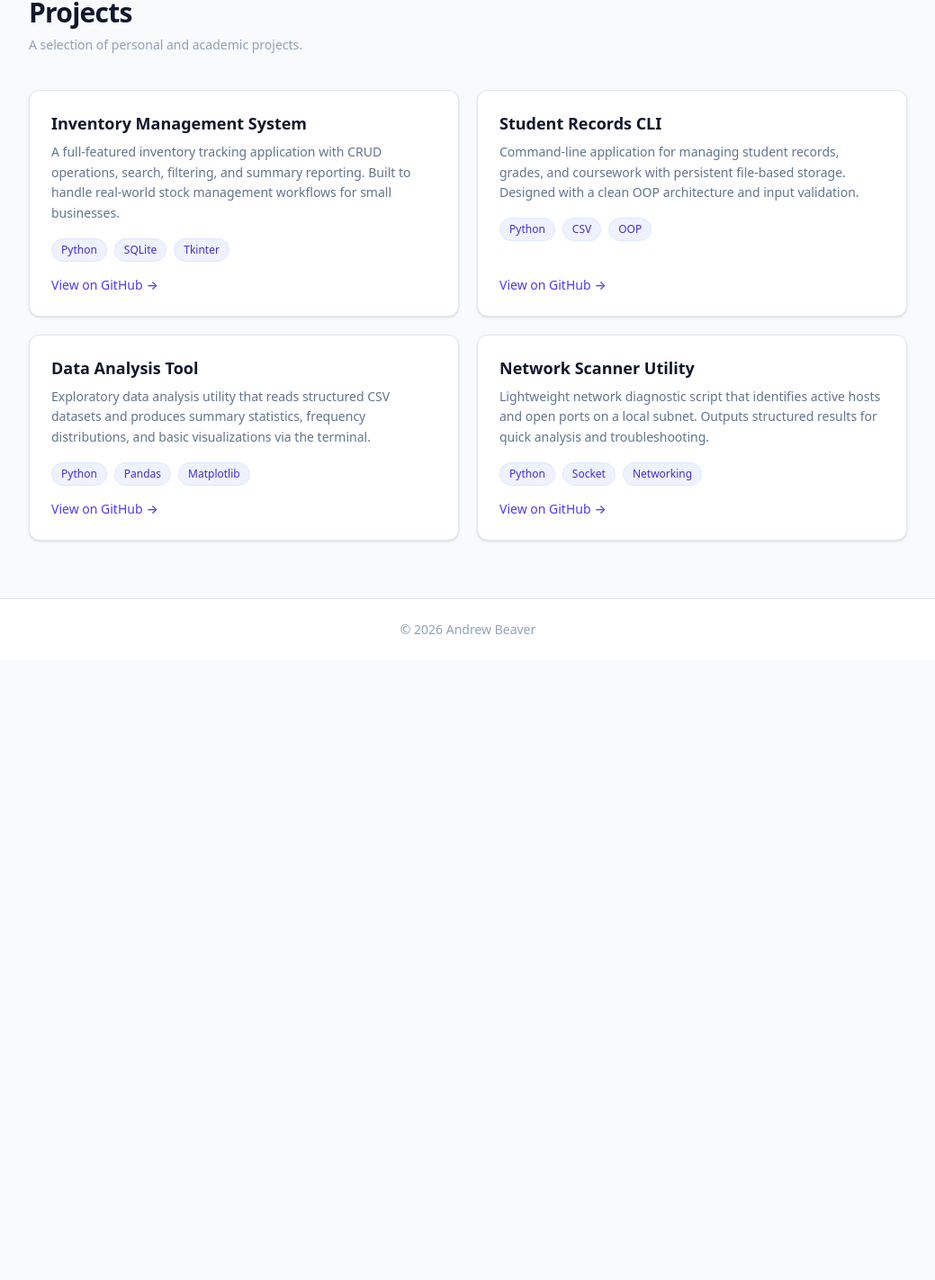
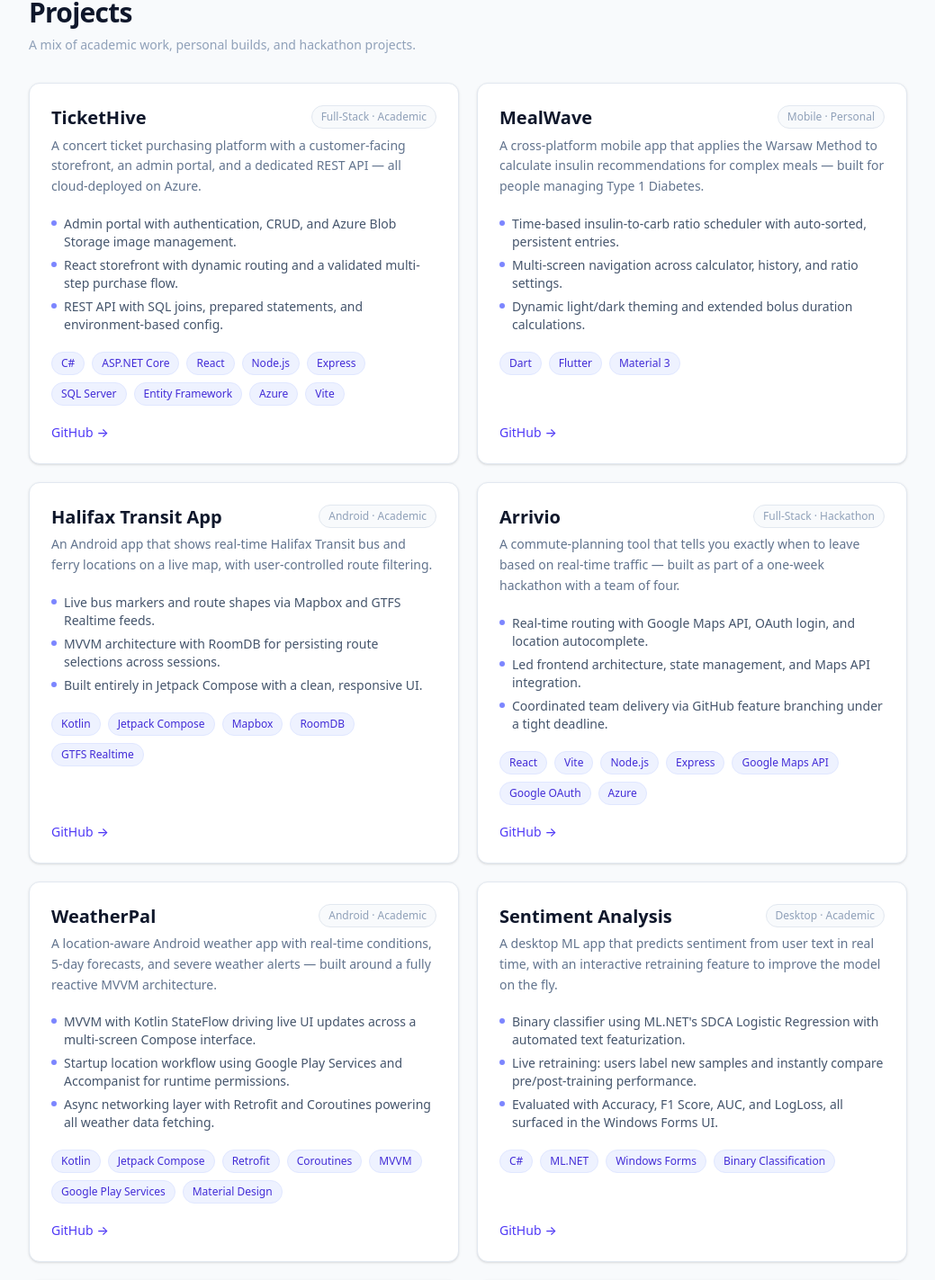
Before and after one commit to andbeaver/andrew-beaver-portfolio, a Next.js app in the folder my-portfolio/: page /projects in a window 1280 px wide. Shown: the part 155-1578 px from the top of the page at 90% size, without its empty margins (120-1159 px from the left). Before the commit the page ends 889 px from the top, so only its background shows below. Built offline with nearby package versions, Linux system fonts and the light colour scheme.

Commit message:
feat: enhance project details and structure in ProjectCard and projects data

```diff
--- a/my-portfolio/app/projects/page.tsx
+++ b/my-portfolio/app/projects/page.tsx
@@ -10,12 +10,12 @@ export const metadata: Metadata = {
 export default function ProjectsPage() {
   return (
     <section className="max-w-5xl mx-auto px-6 py-16">
-      <div className="mb-10">
+      <div className="mb-8">
         <h1 className="text-3xl font-bold text-slate-900 tracking-tight">
           Projects
         </h1>
         <p className="text-slate-400 mt-2 text-sm">
-          A selection of personal and academic projects.
+          A mix of academic work, personal builds, and hackathon projects.
         </p>
       </div>
 
--- a/my-portfolio/components/ProjectCard.tsx
+++ b/my-portfolio/components/ProjectCard.tsx
@@ -2,28 +2,49 @@ import Link from "next/link";
 
 interface ProjectCardProps {
   title: string;
+  tag: string;
   description: string;
   techStack: string[];
+  bullets: string[];
   githubUrl: string;
+  liveUrl?: string;
 }
 
 export default function ProjectCard({
   title,
+  tag,
   description,
   techStack,
+  bullets,
   githubUrl,
+  liveUrl,
 }: ProjectCardProps) {
   return (
-    <div className="bg-white border border-slate-200 rounded-xl p-6 flex flex-col gap-4 shadow-sm hover:shadow-md hover:border-indigo-200 transition-all">
-      <div>
-        <h3 className="font-semibold text-slate-900 text-lg leading-snug">
+    <div className="bg-white border border-slate-200 rounded-xl p-6 flex flex-col gap-5 shadow-sm hover:shadow-md hover:border-indigo-200 transition-all">
+      {/* Header */}
+      <div className="flex flex-col gap-1.5">
+        <div className="flex items-start justify-between gap-3">
+          <h3 className="font-bold text-slate-900 text-xl leading-snug">
             {title}
           </h3>
-        <p className="text-slate-500 text-sm mt-2 leading-relaxed">
-          {description}
-        </p>
+          <span className="shrink-0 text-xs font-medium text-slate-400 bg-slate-50 border border-slate-200 px-2.5 py-1 rounded-full">
+            {tag}
+          </span>
+        </div>
+        <p className="text-slate-500 text-sm leading-relaxed">{description}</p>
       </div>
 
+      {/* Bullets */}
+      <ul className="flex flex-col gap-1.5">
+        {bullets.map((b) => (
+          <li key={b} className="flex items-start gap-2 text-sm text-slate-600">
+            <span className="mt-1.5 shrink-0 w-1.5 h-1.5 rounded-full bg-indigo-400" />
+            {b}
+          </li>
+        ))}
+      </ul>
+
+      {/* Tech stack */}
       <div className="flex flex-wrap gap-2">
         {techStack.map((tech) => (
           <span
@@ -35,15 +56,29 @@ export default function ProjectCard({
         ))}
       </div>
 
+      {/* Links */}
+      <div className="mt-auto flex items-center gap-4">
         <Link
           href={githubUrl}
           target="_blank"
           rel="noopener noreferrer"
-        className="mt-auto text-sm text-indigo-600 hover:text-indigo-800 font-medium transition-colors inline-flex items-center gap-1"
+          className="text-sm text-indigo-600 hover:text-indigo-800 font-medium transition-colors inline-flex items-center gap-1"
         >
-        View on GitHub
+          GitHub
           <span aria-hidden="true">&rarr;</span>
         </Link>
+        {liveUrl && (
+          <Link
+            href={liveUrl}
+            target="_blank"
+            rel="noopener noreferrer"
+            className="text-sm text-slate-500 hover:text-slate-900 font-medium transition-colors inline-flex items-center gap-1"
+          >
+            Live Demo
+            <span aria-hidden="true">&rarr;</span>
+          </Link>
+        )}
+      </div>
     </div>
   );
 }
--- a/my-portfolio/data/projects.ts
+++ b/my-portfolio/data/projects.ts
@@ -1,42 +1,149 @@
 export interface Project {
   id: number;
   title: string;
+  tag: string;
   description: string;
   techStack: string[];
+  bullets: string[];
   githubUrl: string;
+  liveUrl?: string;
+  featured: boolean;
 }
 
 export const projects: Project[] = [
   {
     id: 1,
-    title: "Inventory Management System",
+    title: "TicketHive",
+    tag: "Full-Stack · Academic",
     description:
-      "A full-featured inventory tracking application with CRUD operations, search, filtering, and summary reporting. Built to handle real-world stock management workflows for small businesses.",
-    techStack: ["Python", "SQLite", "Tkinter"],
+      "A concert ticket purchasing platform with a customer-facing storefront, an admin portal, and a dedicated REST API — all cloud-deployed on Azure.",
+    techStack: ["C#", "ASP.NET Core", "React", "Node.js", "Express", "SQL Server", "Entity Framework", "Azure", "Vite"],
+    bullets: [
+      "Admin portal with authentication, CRUD, and Azure Blob Storage image management.",
+      "React storefront with dynamic routing and a validated multi-step purchase flow.",
+      "REST API with SQL joins, prepared statements, and environment-based config.",
+    ],
     githubUrl: "https://github.com/andrewbeaver",
+    featured: true,
   },
   {
     id: 2,
-    title: "Student Records CLI",
+    title: "MealWave",
+    tag: "Mobile · Personal",
     description:
-      "Command-line application for managing student records, grades, and coursework with persistent file-based storage. Designed with a clean OOP architecture and input validation.",
-    techStack: ["Python", "CSV", "OOP"],
+      "A cross-platform mobile app that applies the Warsaw Method to calculate insulin recommendations for complex meals — built for people managing Type 1 Diabetes.",
+    techStack: ["Dart", "Flutter", "Material 3"],
+    bullets: [
+      "Time-based insulin-to-carb ratio scheduler with auto-sorted, persistent entries.",
+      "Multi-screen navigation across calculator, history, and ratio settings.",
+      "Dynamic light/dark theming and extended bolus duration calculations.",
+    ],
     githubUrl: "https://github.com/andrewbeaver",
+    featured: true,
   },
   {
     id: 3,
-    title: "Data Analysis Tool",
+    title: "Halifax Transit App",
+    tag: "Android · Academic",
     description:
-      "Exploratory data analysis utility that reads structured CSV datasets and produces summary statistics, frequency distributions, and basic visualizations via the terminal.",
-    techStack: ["Python", "Pandas", "Matplotlib"],
+      "An Android app that shows real-time Halifax Transit bus and ferry locations on a live map, with user-controlled route filtering.",
+    techStack: ["Kotlin", "Jetpack Compose", "Mapbox", "RoomDB", "GTFS Realtime"],
+    bullets: [
+      "Live bus markers and route shapes via Mapbox and GTFS Realtime feeds.",
+      "MVVM architecture with RoomDB for persisting route selections across sessions.",
+      "Built entirely in Jetpack Compose with a clean, responsive UI.",
+    ],
     githubUrl: "https://github.com/andrewbeaver",
+    featured: true,
   },
   {
     id: 4,
-    title: "Network Scanner Utility",
+    title: "Arrivio",
+    tag: "Full-Stack · Hackathon",
     description:
-      "Lightweight network diagnostic script that identifies active hosts and open ports on a local subnet. Outputs structured results for quick analysis and troubleshooting.",
-    techStack: ["Python", "Socket", "Networking"],
+      "A commute-planning tool that tells you exactly when to leave based on real-time traffic — built as part of a one-week hackathon with a team of four.",
+    techStack: ["React", "Vite", "Node.js", "Express", "Google Maps API", "Google OAuth", "Azure"],
+    bullets: [
+      "Real-time routing with Google Maps API, OAuth login, and location autocomplete.",
+      "Led frontend architecture, state management, and Maps API integration.",
+      "Coordinated team delivery via GitHub feature branching under a tight deadline.",
+    ],
     githubUrl: "https://github.com/andrewbeaver",
+    featured: true,
+  },
+  {
+    id: 5,
+    title: "WeatherPal",
+    tag: "Android · Academic",
+    description:
+      "A location-aware Android weather app with real-time conditions, 5-day forecasts, and severe weather alerts — built around a fully reactive MVVM architecture.",
+    techStack: ["Kotlin", "Jetpack Compose", "Retrofit", "Coroutines", "MVVM", "Google Play Services", "Material Design"],
+    bullets: [
+      "MVVM with Kotlin StateFlow driving live UI updates across a multi-screen Compose interface.",
+      "Startup location workflow using Google Play Services and Accompanist for runtime permissions.",
+      "Async networking layer with Retrofit and Coroutines powering all weather data fetching.",
+    ],
+    githubUrl: "https://github.com/andrewbeaver",
+    featured: true,
+  },
+  {
+    id: 6,
+    title: "Sentiment Analysis",
+    tag: "Desktop · Academic",
+    description:
+      "A desktop ML app that predicts sentiment from user text in real time, with an interactive retraining feature to improve the model on the fly.",
+    techStack: ["C#", "ML.NET", "Windows Forms", "Binary Classification"],
+    bullets: [
+      "Binary classifier using ML.NET's SDCA Logistic Regression with automated text featurization.",
+      "Live retraining: users label new samples and instantly compare pre/post-training performance.",
+      "Evaluated with Accuracy, F1 Score, AUC, and LogLoss, all surfaced in the Windows Forms UI.",
+    ],
+    githubUrl: "https://github.com/andrewbeaver",
+    featured: true,
+  },
+  {
+    id: 7,
+    title: "Humans vs Zombies",
+    tag: "Console · Academic",
+    description:
+      "An agent-based simulation of human–zombie dynamics built around a polymorphic OOP design with deterministic per-generation rules.",
+    techStack: ["C++", "OOP", "Polymorphism"],
+    bullets: [
+      "Polymorphic Organism base class with Human and Zombie subclasses for movement, breeding, and starvation.",
+      "Per-agent \"moved\" flags guarantee a single action per entity per generation.",
+      "Memory-safe dynamic entity handling throughout the full simulation lifecycle.",
+    ],
+    githubUrl: "https://github.com/andrewbeaver",
+    featured: true,
+  },
+  {
+    id: 8,
+    title: "Screensaver Simulation",
+    tag: "Desktop · Academic",
+    description:
+      "An interactive screensaver with animated shapes, real-time collision physics, and dynamic runtime spawning — running at ~60 FPS via double-buffered rendering.",
+    techStack: ["C#", "Windows Forms", ".NET Framework"],
+    bullets: [
+      "Polymorphic shape hierarchy with 5 derived types using inheritance for rendering and movement.",
+      "AABB collision detection handling both shape-to-shape and wall collisions.",
+      "Mouse-driven shape spawning at runtime with boundary clamping and resize handling.",
+    ],
+    githubUrl: "https://github.com/andrewbeaver",
+    featured: true,
+  },
+  {
+    id: 9,
+    title: "Async TCP Chat App",
+    tag: "Networking · Academic",
+    description:
+      "An async TCP client/server chat app with event-driven message handling and a custom framing protocol for reliable real-time communication.",
+    techStack: ["C#", ".NET Framework", "Windows Forms", "TCP/IP", "Async/Await"],
+    bullets: [
+      "Async/await patterns for non-blocking network I/O with thread-safe Windows Forms UI updates.",
+      "Custom message-framing protocol to handle partial reads and guarantee delivery.",
+      "IDisposable pattern for clean shutdown and proper resource management of network streams.",
+    ],
+    githubUrl: "https://github.com/andrewbeaver",
+    featured: true,
   },
 ];
```
Lines whose indentation alone changed are shown as unchanged.
